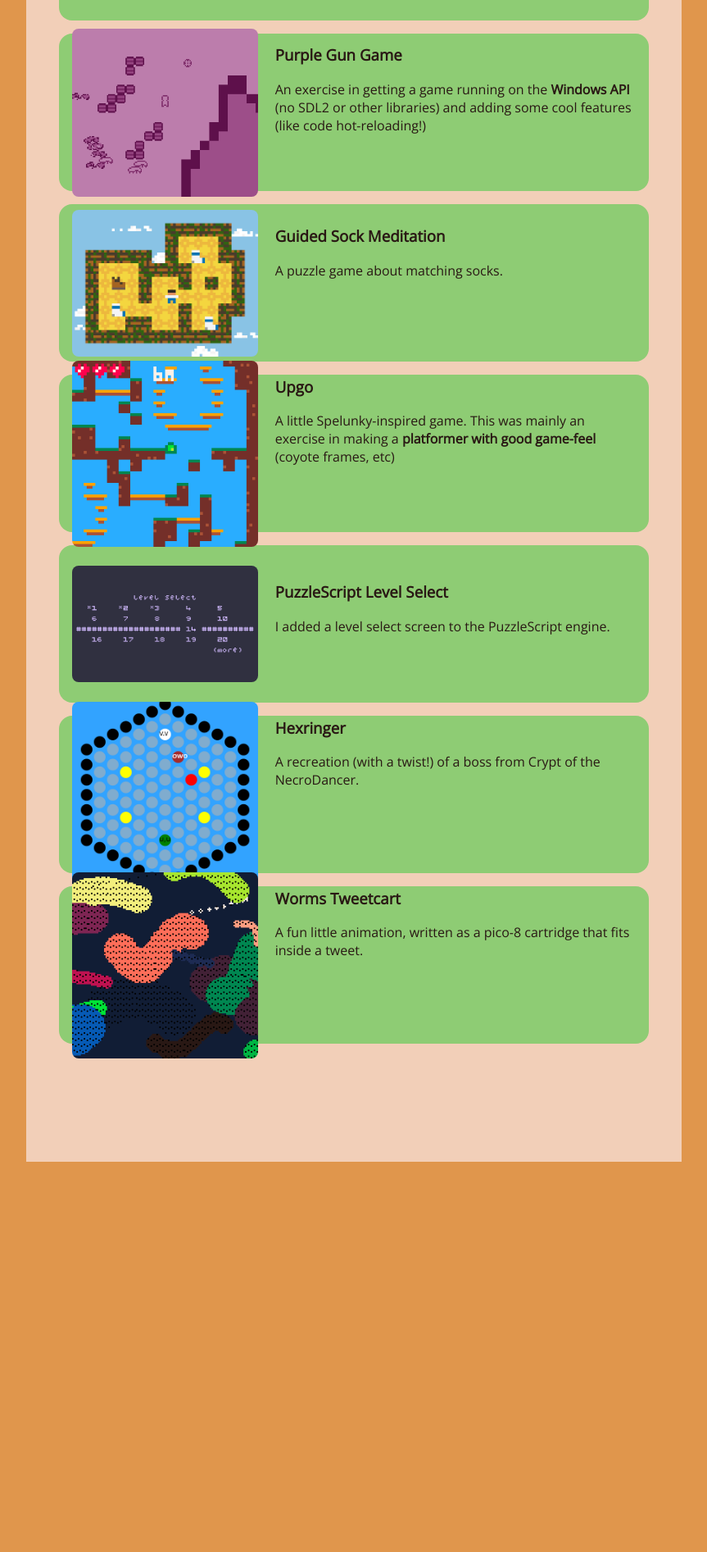
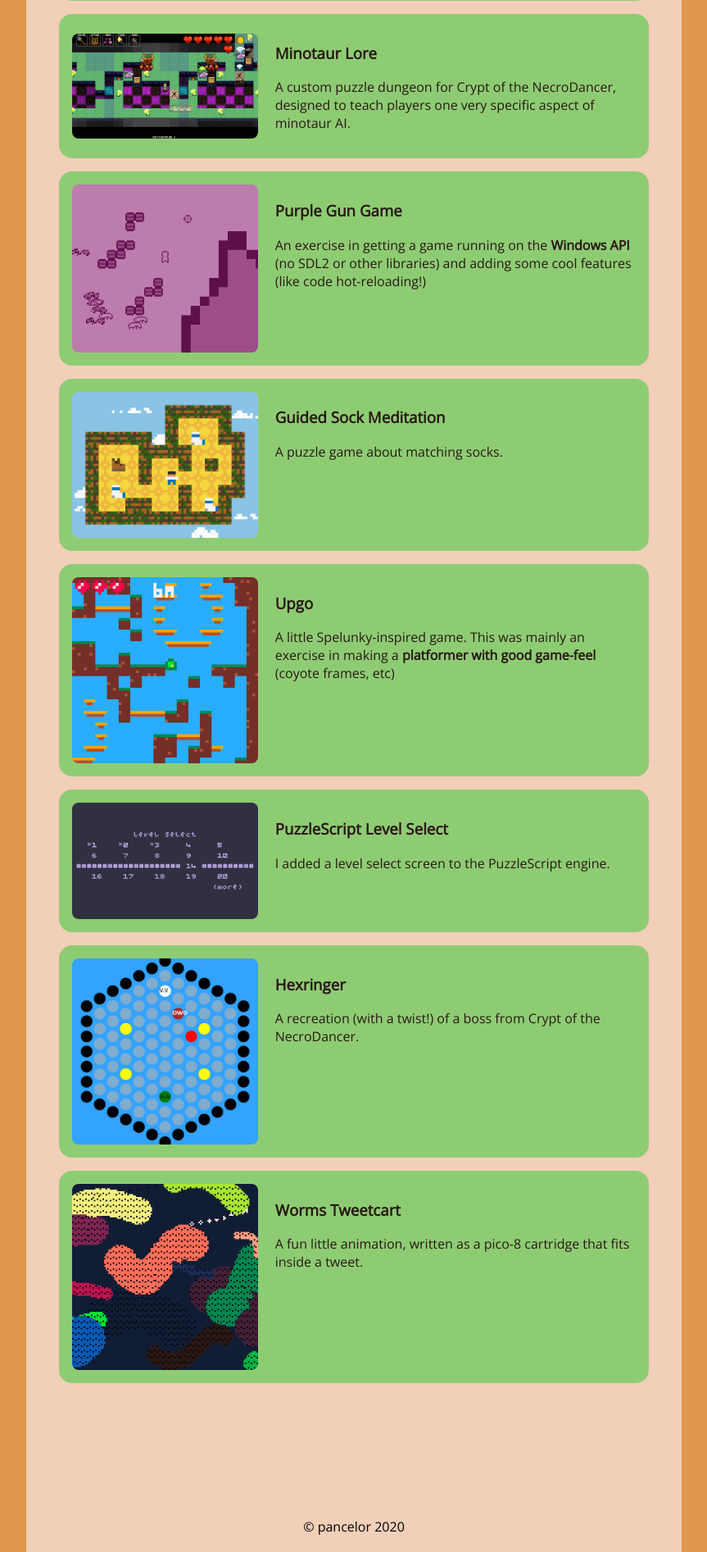
Before and after one commit to pancelor/pancelor.github.io, a PHP site: page /portfolio/index.html in a window 1280 px wide. Shown: the part 1949-3842 px from the top of the page at 82% size, without its empty margins (208-1071 px from the left). Before the commit the page ends 3366 px from the top, so only its background shows below. Run offline with PHP 8.4, Linux system fonts and the light colour scheme.

Commit message:
fix card overflow; add copyright

```diff
--- a/contact.html
+++ b/contact.html
@@ -25,5 +25,6 @@
   </ul>
 </section>
 <div class="end-spacer"></div>
+<div class="footer">© pancelor 2020</div>
 </body>
 </html>
--- a/portfolio/escalatorworld.html
+++ b/portfolio/escalatorworld.html
@@ -26,5 +26,6 @@
   <p>This was my first time writing game music! I'm happy with how it turned out!</p>
 </section>
 <div class="end-spacer"></div>
+<div class="footer">© pancelor 2020</div>
 </body>
 </html>
--- a/portfolio/guidedsockmeditation.html
+++ b/portfolio/guidedsockmeditation.html
@@ -22,5 +22,6 @@
   <p>This was made in the PuzzleScript engine. This was a fun exercise in taking some simple rules about how things work and really deeply exploring those rules to try and find the interesting puzzles that are lurking in that mathematical space.</p>
 </section>
 <div class="end-spacer"></div>
+<div class="footer">© pancelor 2020</div>
 </body>
 </html>
--- a/portfolio/hexringer.html
+++ b/portfolio/hexringer.html
@@ -25,5 +25,6 @@
   <p>This was made in a custom javascript engine.</p>
 </section>
 <div class="end-spacer"></div>
+<div class="footer">© pancelor 2020</div>
 </body>
 </html>
--- a/portfolio/index.html
+++ b/portfolio/index.html
@@ -147,6 +147,7 @@
   </div>
 </section>
 <div class="end-spacer"></div>
+<div class="footer">© pancelor 2020</div>
 <!-- <iframe src="../gitignored/palette.html" style="height: 350px; width:140px; border-style: unset"></iframe> -->
 </body>
 </html>
--- a/portfolio/minotaurlore.html
+++ b/portfolio/minotaurlore.html
@@ -19,5 +19,6 @@
   <h3>engine</h3>
 </section>
 <div class="end-spacer"></div>
+<div class="footer">© pancelor 2020</div>
 </body>
 </html>
--- a/portfolio/necrodecorator.html
+++ b/portfolio/necrodecorator.html
@@ -23,5 +23,6 @@
   <p>This was a really fun project that taught me a lot about scoping a game, and how difficult even the most basic 3D stuff can be. (the game is hardly 3D but I spent most of my time making the objects render in the correct order)</p>
 </section>
 <div class="end-spacer"></div>
+<div class="footer">© pancelor 2020</div>
 </body>
 </html>
--- a/portfolio/pslevelselect.html
+++ b/portfolio/pslevelselect.html
@@ -24,5 +24,6 @@
   <p>This was a nice exercise in jumping into someone else's code and editing it without understanding the whole thing. Also, someone submitted a pull request to make the level select screen remember which levels you've beaten previously, which was exciting! Overall this was a good experience in collaboration.</p>
 </section>
 <div class="end-spacer"></div>
+<div class="footer">© pancelor 2020</div>
 </body>
 </html>
--- a/portfolio/purplegungame.html
+++ b/portfolio/purplegungame.html
@@ -19,5 +19,6 @@
   <h3>engine</h3>
 </section>
 <div class="end-spacer"></div>
+<div class="footer">© pancelor 2020</div>
 </body>
 </html>
--- a/portfolio/softwarerenderer.html
+++ b/portfolio/softwarerenderer.html
@@ -27,5 +27,6 @@
   <p>The teapot is made of 3752 triangles / 1976 vertices, and the renderer runs at around 5ms per frame. I haven't done the research to figure out how good that really is (and I haven't attempted to optimize the renderer, beyond my "fast math" design restrictions) but I can spin this particular teapot around at 60fps with plenty of time to spare :)</p>
 </section>
 <div class="end-spacer"></div>
+<div class="footer">© pancelor 2020</div>
 </body>
 </html>
--- a/portfolio/tetrisclone.html
+++ b/portfolio/tetrisclone.html
@@ -137,5 +137,6 @@
   <iframe width="560" height="315" src="https://www.youtube-nocookie.com/embed/WTP1WC9f3f8?rel=0" frameborder="0" allow="accelerometer; autoplay; clipboard-write; encrypted-media; gyroscope; picture-in-picture" allowfullscreen></iframe>
 </section>
 <div class="end-spacer"></div>
+<div class="footer">© pancelor 2020</div>
 </body>
 </html>
--- a/portfolio/tsdb.html
+++ b/portfolio/tsdb.html
@@ -23,5 +23,6 @@
   <p>For this game, I wrote a custom javascript engine. It runs in the browser, using the html <code>&lt;canvas&gt;</code> tag to display the game. I've learned a whole lot about game architecture since starting this project, and I sporadically get the urge to completely rewrite this in, say, C++... but for now it's written in javascript :)</p>
 </section>
 <div class="end-spacer"></div>
+<div class="footer">© pancelor 2020</div>
 </body>
 </html>
--- a/portfolio/upgo.html
+++ b/portfolio/upgo.html
@@ -24,5 +24,6 @@
   <p>I wish I had spent more time making this into a "real game" - there's some good platformer feel and some decent level generation, but the game overall isn't very gripping. I would have liked to have added some powerups or items or something.</p>
 </section>
 <div class="end-spacer"></div>
+<div class="footer">© pancelor 2020</div>
 </body>
 </html>
--- a/portfolio/worms.html
+++ b/portfolio/worms.html
@@ -21,5 +21,6 @@
   <p>Made in pico-8.</p>
 </section>
 <div class="end-spacer"></div>
+<div class="footer">© pancelor 2020</div>
 </body>
 </html>
--- a/style.css
+++ b/style.css
@@ -52,13 +52,14 @@ body::-webkit-scrollbar-thumb:hover { border-right: 8px solid #FFA300; }
   padding: 10px;
 }
 
-/*
 .footer {
   font-size: 16px;
   margin: auto;
   width: 100%;
+  text-align: center;
+  padding-top: 20px;
+  padding-bottom: 20px;
 }
-*/
 
 .main-content {
   /*display: block;*/
@@ -87,8 +88,6 @@ body::-webkit-scrollbar-thumb:hover { border-right: 8px solid #FFA300; }
   margin-top: 2vh;
   margin-bottom: 2vh;
   padding: 2vh;
-  height: 20vh;
-  /*TODO this^ 20vh is big enough to not make the imgs spill out; figure this out better*/
 
   border-radius: 2vh;
   /*background-color: #FFA300;*/
```
